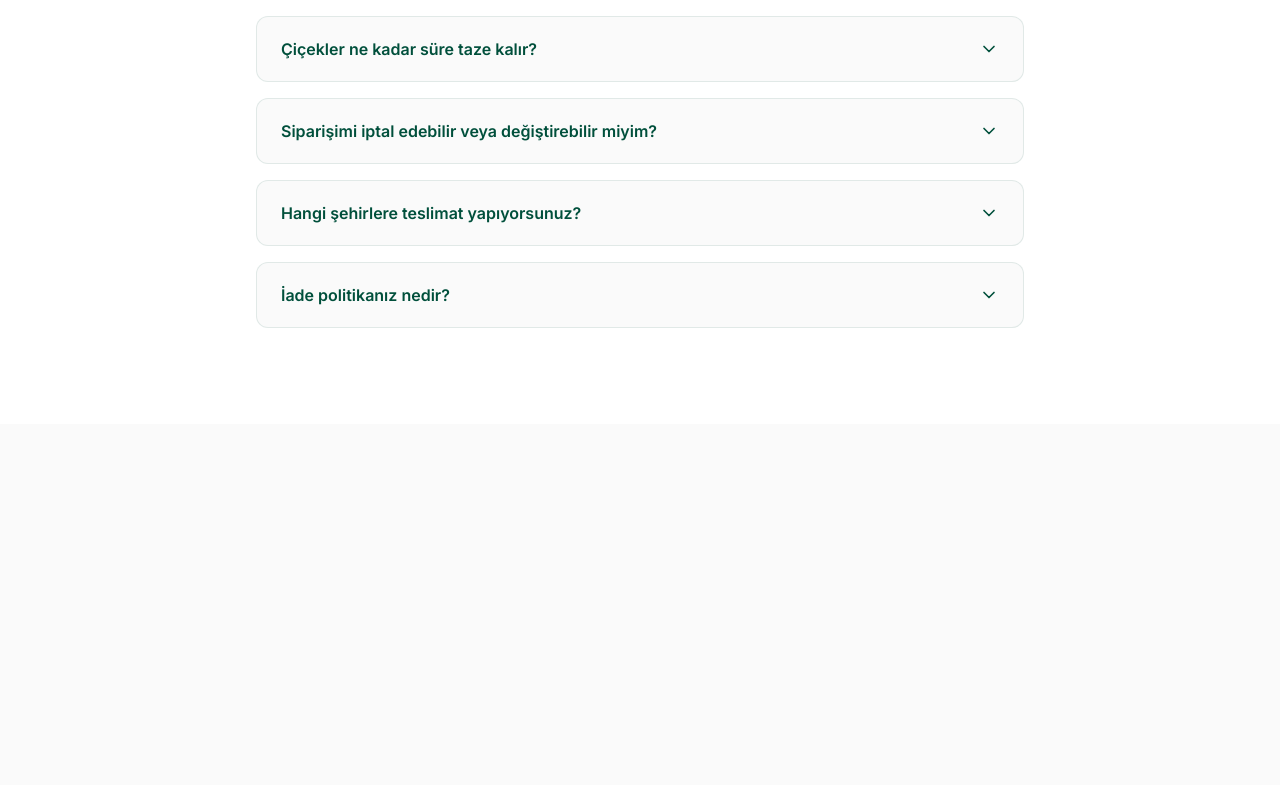
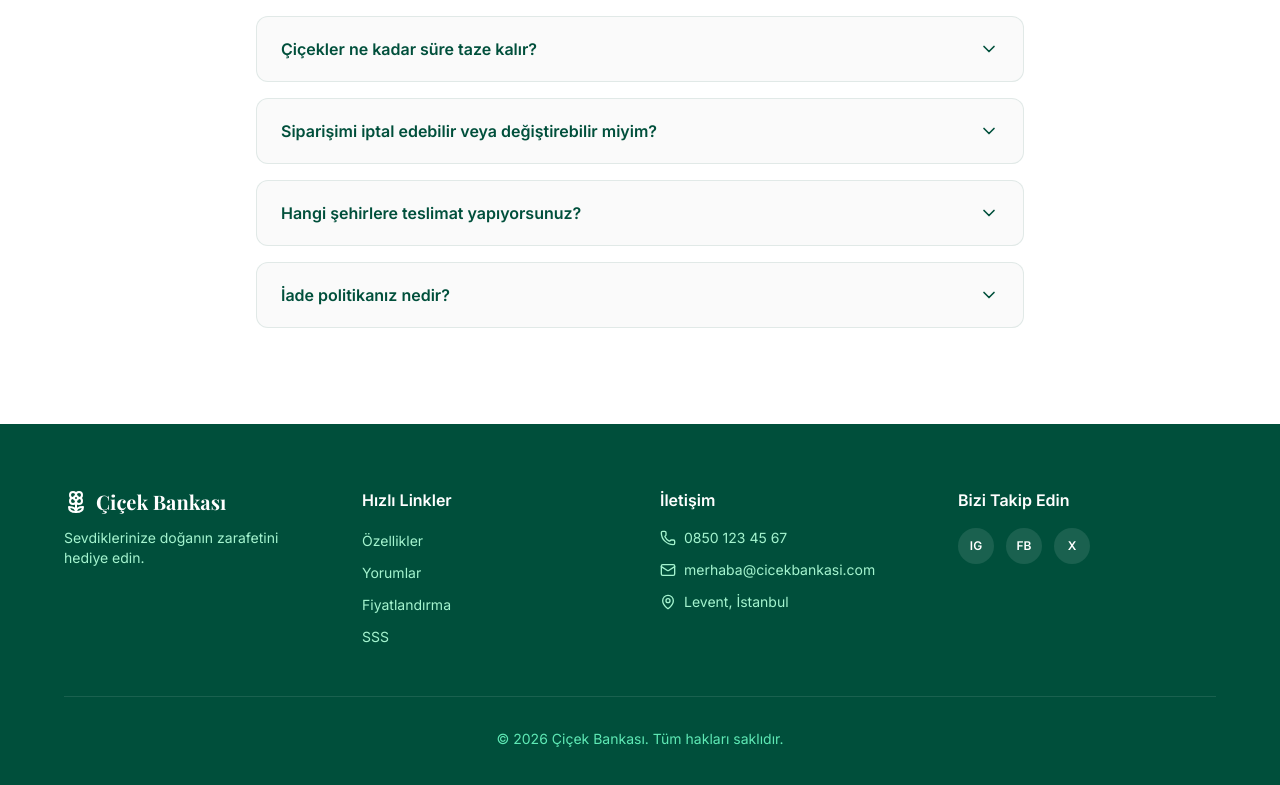
Before and after one commit to buseferoldu1/ciceksell, a Next.js app: page / in a window 1280 px wide. Shown: the part 3249-4034 px from the top of the page. Before the commit the page ends 3673 px from the top, so only its background shows below. Built offline with nearby package versions, Linux system fonts and the light colour scheme; a web font is replaced by a local one.

Commit message:
Footer ekle
Marka bilgisi, hizli linkler, iletisim bilgileri ve sosyal medya
rozetleri. lucide-react bu surumde marka logolarini kaldirdigi
icin sosyal ikonlar kisa metin rozetleri (IG/FB/X) olarak eklendi.

```diff
--- a/app/page.tsx
+++ b/app/page.tsx
@@ -4,6 +4,7 @@ import Features from "@/components/ui/features";
 import SocialProof from "@/components/ui/social-proof";
 import Pricing from "@/components/ui/pricing";
 import Faq from "@/components/ui/faq";
+import Footer from "@/components/ui/footer";
 
 export default function Home() {
   return (
@@ -14,6 +15,7 @@ export default function Home() {
       <SocialProof />
       <Pricing />
       <Faq />
+      <Footer />
     </main>
   );
 }
--- /dev/null
+++ b/components/ui/footer.tsx
@@ -0,0 +1,90 @@
+import { Flower2, Mail, Phone, MapPin } from "lucide-react";
+
+const QUICK_LINKS = [
+  { href: "#ozellikler", label: "Özellikler" },
+  { href: "#yorumlar", label: "Yorumlar" },
+  { href: "#fiyatlandirma", label: "Fiyatlandırma" },
+  { href: "#sss", label: "SSS" },
+];
+
+const SOCIALS = [
+  { abbr: "IG", href: "#", label: "Instagram" },
+  { abbr: "FB", href: "#", label: "Facebook" },
+  { abbr: "X", href: "#", label: "X (Twitter)" },
+];
+
+export default function Footer() {
+  return (
+    <footer className="bg-emerald-900 px-4 py-16 text-emerald-100 sm:px-6 lg:px-8">
+      <div className="mx-auto max-w-6xl">
+        <div className="grid grid-cols-1 gap-10 sm:grid-cols-2 md:grid-cols-4">
+          <div>
+            <div className="mb-3 flex items-center gap-2">
+              <Flower2 className="h-6 w-6 text-white" />
+              <span className="font-serif text-xl font-bold text-white">
+                Çiçek Bankası
+              </span>
+            </div>
+            <p className="text-sm text-emerald-200">
+              Sevdiklerinize doğanın zarafetini hediye edin.
+            </p>
+          </div>
+
+          <div>
+            <h3 className="mb-4 font-semibold text-white">Hızlı Linkler</h3>
+            <ul className="space-y-2">
+              {QUICK_LINKS.map((link) => (
+                <li key={link.href}>
+                  <a
+                    href={link.href}
+                    className="text-sm text-emerald-200 transition-colors hover:text-white"
+                  >
+                    {link.label}
+                  </a>
+                </li>
+              ))}
+            </ul>
+          </div>
+
+          <div>
+            <h3 className="mb-4 font-semibold text-white">İletişim</h3>
+            <ul className="space-y-3 text-sm text-emerald-200">
+              <li className="flex items-center gap-2">
+                <Phone className="h-4 w-4 shrink-0" />
+                <span>0850 123 45 67</span>
+              </li>
+              <li className="flex items-center gap-2">
+                <Mail className="h-4 w-4 shrink-0" />
+                <span>merhaba@cicekbankasi.com</span>
+              </li>
+              <li className="flex items-start gap-2">
+                <MapPin className="h-4 w-4 shrink-0 mt-0.5" />
+                <span>Levent, İstanbul</span>
+              </li>
+            </ul>
+          </div>
+
+          <div>
+            <h3 className="mb-4 font-semibold text-white">Bizi Takip Edin</h3>
+            <div className="flex gap-3">
+              {SOCIALS.map((social) => (
+                <a
+                  key={social.label}
+                  href={social.href}
+                  aria-label={social.label}
+                  className="flex h-9 w-9 items-center justify-center rounded-full bg-white/10 text-xs font-semibold text-white transition-colors hover:bg-white/20"
+                >
+                  {social.abbr}
+                </a>
+              ))}
+            </div>
+          </div>
+        </div>
+
+        <div className="mt-12 border-t border-white/10 pt-8 text-center text-sm text-emerald-300">
+          © {new Date().getFullYear()} Çiçek Bankası. Tüm hakları saklıdır.
+        </div>
+      </div>
+    </footer>
+  );
+}
```
